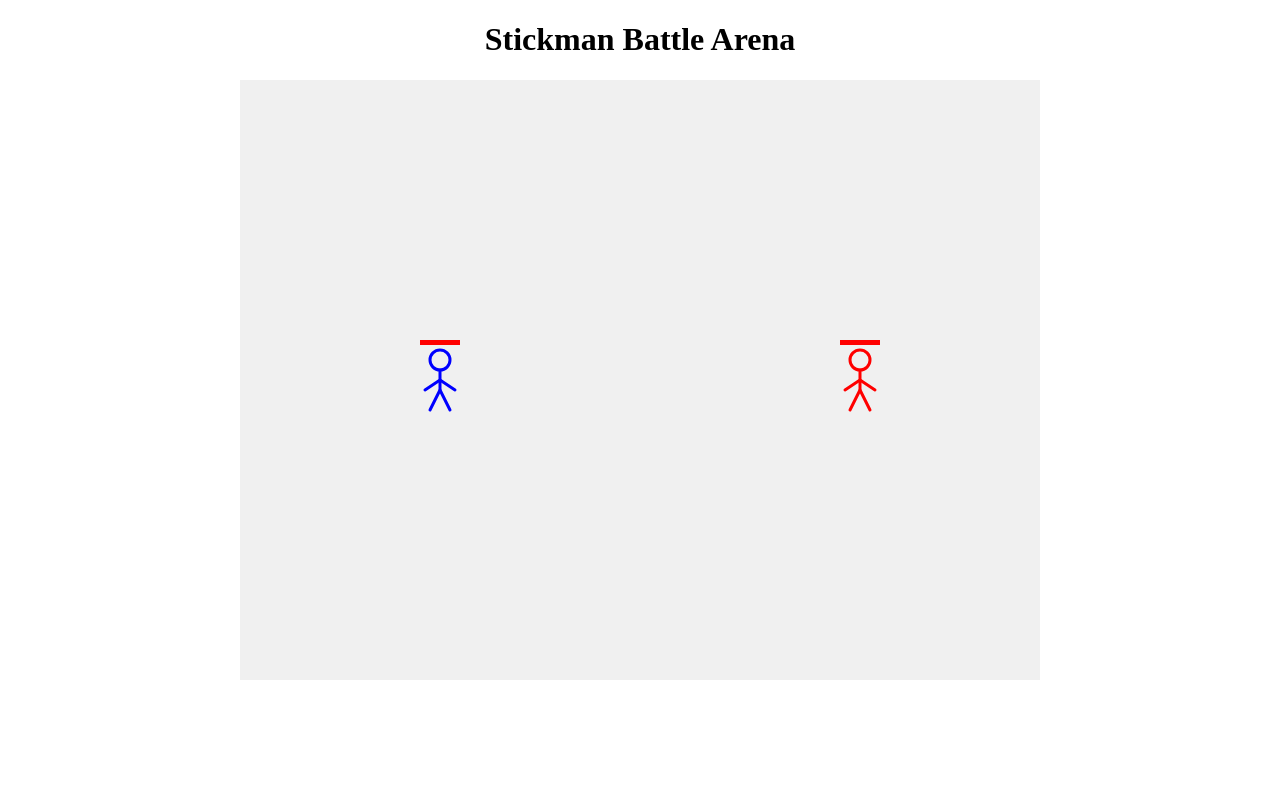
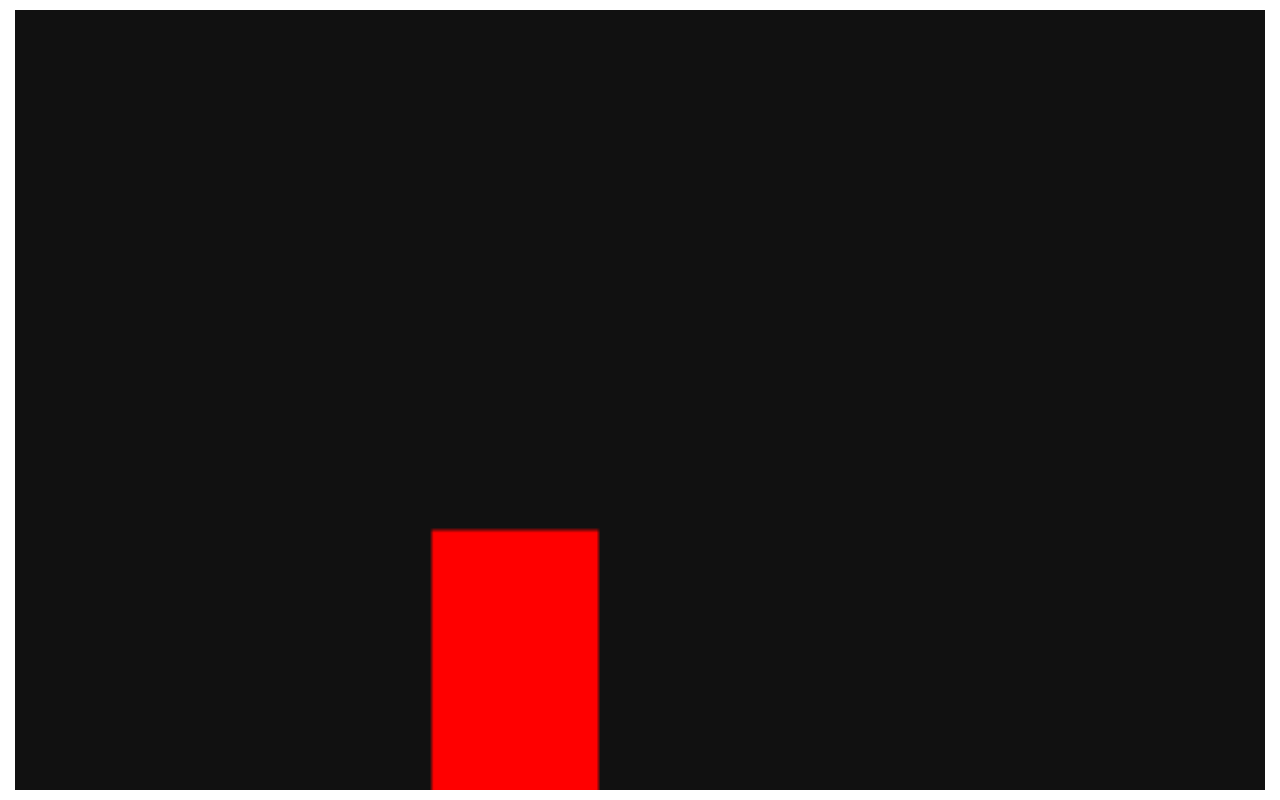
Before and after one commit to cutehamster290-tech/Fighting-game, a React (Vite) app: page / in a window 1280 px wide. Built offline with nearby package versions, Linux system fonts and the light colour scheme.

Commit message:
game modified.

```diff
--- a/src/GameCanvas.tsx
+++ /dev/null
@@ -1,76 +0,0 @@
-// GameCanvas.tsx
-import React, { useRef, useEffect } from 'react';
-import type { Stickman, GameState } from './types';
-
-interface GameCanvasProps {
-  gameState: GameState;
-}
-
-export const GameCanvas: React.FC<GameCanvasProps> = ({ gameState }) => {
-  const canvasRef = useRef<HTMLCanvasElement>(null);
-
-  // Disegna un singolo stickman
-  const drawStickman = (ctx: CanvasRenderingContext2D, sm: Stickman) => {
-    const { x, y } = sm.position;
-    ctx.strokeStyle = sm.color;
-    ctx.lineWidth = 3;
-    ctx.lineCap = 'round';
-
-    // Testa
-    ctx.beginPath();
-    ctx.arc(x, y - 20, 10, 0, Math.PI * 2);
-    ctx.stroke();
-
-    // Corpo
-    ctx.beginPath();
-    ctx.moveTo(x, y - 10);
-    ctx.lineTo(x, y + 10);
-    ctx.stroke();
-
-    // Braccia
-    ctx.beginPath();
-    ctx.moveTo(x, y);
-    ctx.lineTo(x - 15, y + 10); // Braccio sx
-    ctx.moveTo(x, y);
-    ctx.lineTo(x + 15, y + 10); // Braccio dx
-    ctx.stroke();
-
-    // Gambe
-    ctx.beginPath();
-    ctx.moveTo(x, y + 10);
-    ctx.lineTo(x - 10, y + 30); // Gamba sx
-    ctx.moveTo(x, y + 10);
-    ctx.lineTo(x + 10, y + 30); // Gamba dx
-    ctx.stroke();
-
-    // Barra vita
-    ctx.fillStyle = 'red';
-    ctx.fillRect(x - 20, y - 40, (sm.health / 100) * 40, 5);
-  };
-
-  // Loop di rendering
-  useEffect(() => {
-    const canvas = canvasRef.current;
-    const ctx = canvas?.getContext('2d');
-    let animationFrameId: number;
-
-    const render = () => {
-      if (!ctx || !canvas) return;
-      // Pulisci il canvas
-      ctx.clearRect(0, 0, canvas.width, canvas.height);
-
-      // Disegna tutti gli stickman
-      gameState.stickmen.forEach(sm => drawStickman(ctx, sm));
-
-      animationFrameId = requestAnimationFrame(render);
-    };
-
-    render();
-
-    return () => {
-      cancelAnimationFrame(animationFrameId);
-    };
-  }, [gameState]); // Rerenderizza quando cambia lo stato del gioco
-
-  return <canvas ref={canvasRef} width={800} height={600} style={{ background: '#f0f0f0' }} />;
-};
--- a/src/GameContainer.tsx
+++ /dev/null
@@ -1,47 +0,0 @@
-import { useState, useEffect } from 'react';
-import { GameCanvas } from './GameCanvas';
-import type { Stickman, GameState } from './types';
-import { aiThinkAndExecute } from './aiEngine';
-
-const initialStickmen: Stickman[] = [
-  { id: 1, position: { x: 100, y: 300 }, velocity: { x: 0, y: 0 }, health: 100, state: 'IDLE', targetId: null, aiParams: { aggression: 0.7, strategy: 'OFFENSIVE' }, color: 'blue', width: 40, height: 100 },
-  { id: 2, position: { x: 700, y: 300 }, velocity: { x: 0, y: 0 }, health: 100, state: 'IDLE', targetId: null, aiParams: { aggression: 0.4, strategy: 'DEFENSIVE' }, color: 'red', width: 40, height: 100 }
-];
-
-const initialState: GameState = {
-  stickmen: initialStickmen,
-  turn: 1,
-  winner: null
-};
-
-export const GameContainer = () => {
-  const [gameState, setGameState] = useState<GameState>(initialState);
-
-  useEffect(() => {
-    if (gameState.winner !== null) return;
-
-    const turnTimeout = setTimeout(() => {
-      const actorId = gameState.turn;
-      const nextState = aiThinkAndExecute(gameState, actorId);
-
-      setGameState(nextState);
-
-      setGameState(prev => ({
-        ...prev,
-        turn: (prev.turn % prev.stickmen.length) + 1
-      }));
-
-    }, 800);
-
-    return () => clearTimeout(turnTimeout);
-
-  }, [gameState]);
-
-  return (
-    <div style={{ textAlign: 'center' }}>
-      <h1>Stickman Battle Arena</h1>
-      {gameState.winner && <h2>Vincitore: Stickman {gameState.winner}</h2>}
-      <GameCanvas gameState={gameState} />
-    </div>
-  );
-};
--- a/src/aiEngine.ts
+++ /dev/null
@@ -1,106 +0,0 @@
-// aiEngine.ts
-
-import type { Stickman, GameState } from './types';
-
-// Funzione per calcolare il punteggio di una mossa
-const calculateMoveScore = (actor: Stickman, target: Stickman, move: 'ATTACK' | 'DEFEND' | 'MOVE_TOWARD'): number => {
-  let score = 0;
-  const distance = Math.abs(actor.position.x - target.position.x);
-
-  // Strategia di Attacco
-  if (move === 'ATTACK') {
-    if (distance < 100) { // Vicino
-      score += 50 * actor.aiParams.aggression; // Più aggressivo, più punteggio
-    }
-    if (target.health < 20) { // Target debole
-      score += 100; // Priorità finirlo
-    }
-    if (actor.state === 'DEFENDING') {
-        score -= 30; // Male attaccare mentre ci si difende
-    }
-  }
-
-  // Strategia di Difesa
-  if (move === 'DEFEND') {
-      if (distance < 80 && target.state === 'ATTACKING') {
-          score += 80; // Essenziale difendersi
-      }
-      if (actor.health < 30) {
-          score += 40; // Più probabile difendersi se si è feriti
-      }
-  }
-
-  // Strategia di Movimento
-  if (move === 'MOVE_TOWARD') {
-      if (distance > 150) {
-          score += 60; // Avvicinati se lontano
-      }
-      if (distance < 50 && actor.aiParams.strategy === 'DEFENSIVE') {
-          score += 30; // Allontanati leggermente se difensivo
-      }
-  }
-
-  return score;
-};
-
-// Funzione per l'IA: trova il miglior bersaglio e la migliore mossa
-export const aiThinkAndExecute = (gameState: GameState, actorId: number): GameState => {
-  const actorIndex = gameState.stickmen.findIndex(sm => sm.id === actorId);
-  if (actorIndex === -1) return gameState;
-
-  const actor = gameState.stickmen[actorIndex];
-
-  // Trova il bersaglio più vicino (semplice)
-  const possibleTargets = gameState.stickmen.filter(sm => sm.id !== actorId && sm.health > 0);
-  if (possibleTargets.length === 0) return gameState; // Nessuno da combattere
-
-  // Semplice valutazione per scegliere il target (più vicino)
-  let bestTarget = possibleTargets[0];
-  let minDistance = Infinity;
-  for (const target of possibleTargets) {
-      const distance = Math.abs(actor.position.x - target.position.x);
-      if (distance < minDistance) {
-          minDistance = distance;
-          bestTarget = target;
-      }
-  }
-
-  // Valuta le possibili mosse
-  const moves: ('ATTACK' | 'DEFEND' | 'MOVE_TOWARD')[] = ['ATTACK', 'DEFEND', 'MOVE_TOWARD'];
-  let bestMove = moves[0];
-  let maxScore = -1;
-
-  for (const move of moves) {
-    const score = calculateMoveScore(actor, bestTarget, move);
-    if (score > maxScore) {
-        maxScore = score;
-        bestMove = move;
-    }
-  }
-
-  // --- Esecuzione della Mossa ---
-  const nextStickmen = [...gameState.stickmen];
-  const targetIndex = nextStickmen.findIndex(sm => sm.id === bestTarget.id);
-
-  if (bestMove === 'ATTACK') {
-    nextStickmen[actorIndex] = { ...actor, state: 'ATTACKING', targetId: bestTarget.id };
-    nextStickmen[targetIndex] = { ...nextStickmen[targetIndex], health: Math.max(0, nextStickmen[targetIndex].health - 10) };
-  } else if (bestMove === 'DEFEND') {
-    nextStickmen[actorIndex] = { ...actor, state: 'DEFENDING', targetId: bestTarget.id };
-  } else if (bestMove === 'MOVE_TOWARD') {
-    nextStickmen[actorIndex] = { ...actor, state: 'MOVING', targetId: bestTarget.id, position: { ...actor.position, x: actor.position.x + (actor.position.x < bestTarget.position.x ? 20 : -20) }};
-  }
-
-  // Controlla vittoria
-  let winner = null;
-  const aliveStickmen = nextStickmen.filter(sm => sm.health > 0);
-  if (aliveStickmen.length === 1) {
-    winner = aliveStickmen[0].id;
-  }
-
-  return {
-    ...gameState,
-    stickmen: nextStickmen,
-    winner: winner
-  };
-};
--- a/src/index.css
+++ b/src/index.css
@@ -0,0 +1,20 @@
+* {
+    margin: 0;
+    padding: 0;
+    box-sizing: border-box;
+}
+
+#root {
+    width: 100dvw;
+    height: 100dvh;
+    display: flex;
+    align-items: center;
+    justify-content: center;
+}
+
+canvas {
+    width: 98%;
+    height: 98%;
+    border: 2px solid white;
+    background-color: #222;
+}
--- a/src/main.tsx
+++ b/src/main.tsx
@@ -1,10 +1,31 @@
-import React from 'react';
-import ReactDOM from 'react-dom/client';
-import { GameContainer } from './GameContainer';
-import './index.css';
+import {StrictMode, useEffect, useRef} from 'react'
+import ReactDOM from 'react-dom/client'
+import './index.css'
+
+const App = () => {
+  const canvasRef = useRef<HTMLCanvasElement | null>(null)
+
+  useEffect(() => {
+    const canvas = canvasRef.current
+    if (!canvas) return
+
+    const ctx = canvas.getContext('2d')
+    if (!ctx) return
+
+    ctx.fillStyle = '#111'
+    ctx.fillRect(0, 0, canvas.width, canvas.height)
+
+    ctx.fillStyle = 'red'
+    ctx.fillRect(100, 100, 40, 100)
+  })
+
+  return (
+    <canvas ref={canvasRef}></canvas>
+  )
+}
 
 ReactDOM.createRoot(document.getElementById('root')!).render(
-  <React.StrictMode>
-    <GameContainer />
-  </React.StrictMode>
-);
+  <StrictMode>
+    <App />
+  </StrictMode>
+)
```
Also changed, not shown: src/types.ts (deleted, +0 -28 lines).
